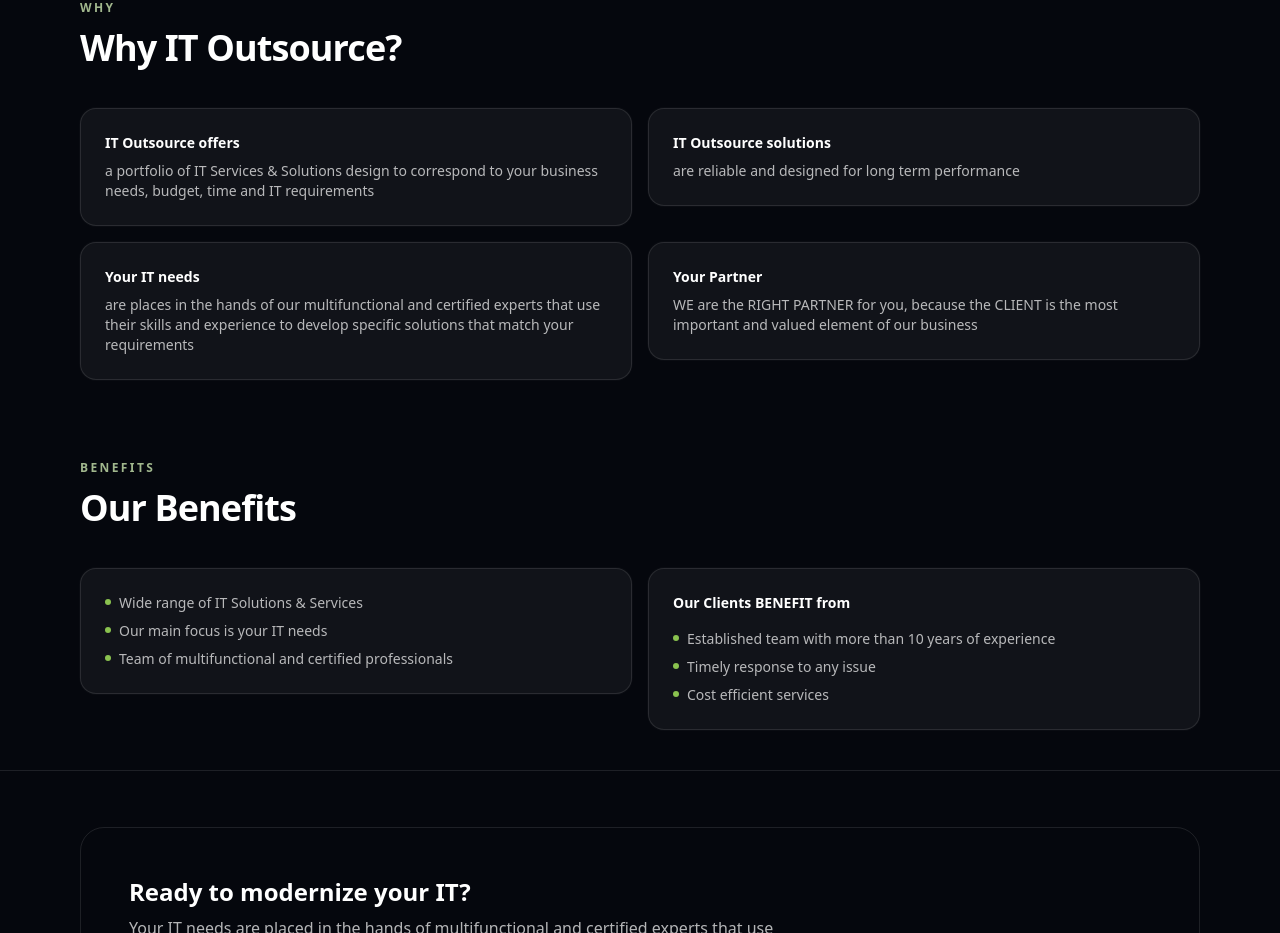
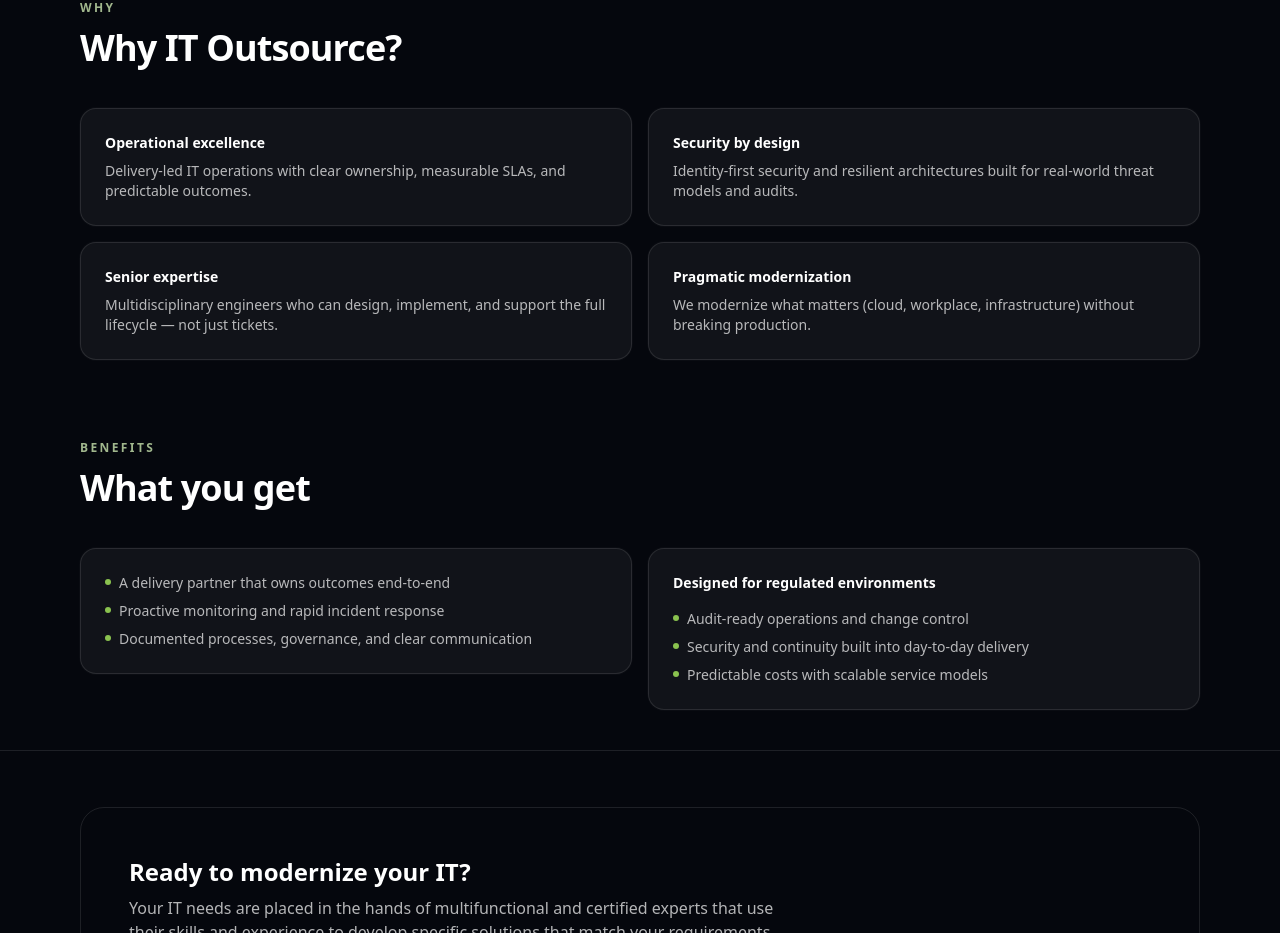
Before and after one commit to gushterovstefan/itosite, a React (Vite) app in the folder website/: page / in a window 1280 px wide. Shown: the part 1540-2473 px from the top of the page. Built offline with nearby package versions, Linux system fonts and the light colour scheme.

Commit message:
Home: rewrite Why/Benefits sections in enterprise tone

```diff
--- a/website/src/content/en.js
+++ b/website/src/content/en.js
@@ -69,37 +69,37 @@ export const contentEN = {
       title: 'Why IT Outsource?',
       blocks: [
         {
-          h: 'IT Outsource offers',
-          p: 'a portfolio of IT Services & Solutions design to correspond to your business needs, budget, time and IT requirements'
+          h: 'Operational excellence',
+          p: 'Delivery-led IT operations with clear ownership, measurable SLAs, and predictable outcomes.'
         },
         {
-          h: 'IT Outsource solutions',
-          p: 'are reliable and designed for long term performance'
+          h: 'Security by design',
+          p: 'Identity-first security and resilient architectures built for real-world threat models and audits.'
         },
         {
-          h: 'Your IT needs',
-          p: 'are places in the hands of our multifunctional and certified experts that use their skills and experience to develop specific solutions that match your requirements'
+          h: 'Senior expertise',
+          p: 'Multidisciplinary engineers who can design, implement, and support the full lifecycle — not just tickets.'
         },
         {
-          h: 'Your Partner',
-          p: 'WE are the RIGHT PARTNER for you, because the CLIENT is the most important and valued element of our business'
+          h: 'Pragmatic modernization',
+          p: 'We modernize what matters (cloud, workplace, infrastructure) without breaking production.'
         }
       ]
     },
     benefits: {
-      title: 'Our Benefits',
+      title: 'What you get',
       items: [
-        'Wide range of IT Solutions & Services',
-        'Our main focus is your IT needs',
-        'Team of multifunctional and certified professionals'
+        'A delivery partner that owns outcomes end-to-end',
+        'Proactive monitoring and rapid incident response',
+        'Documented processes, governance, and clear communication'
       ]
     },
     clientBenefits: {
-      title: 'Our Clients BENEFIT from',
+      title: 'Designed for regulated environments',
       items: [
-        'Established team with more than 10 years of experience',
-        'Timely response to any issue',
-        'Cost efficient services'
+        'Audit-ready operations and change control',
+        'Security and continuity built into day-to-day delivery',
+        'Predictable costs with scalable service models'
       ]
     }
   },
```
